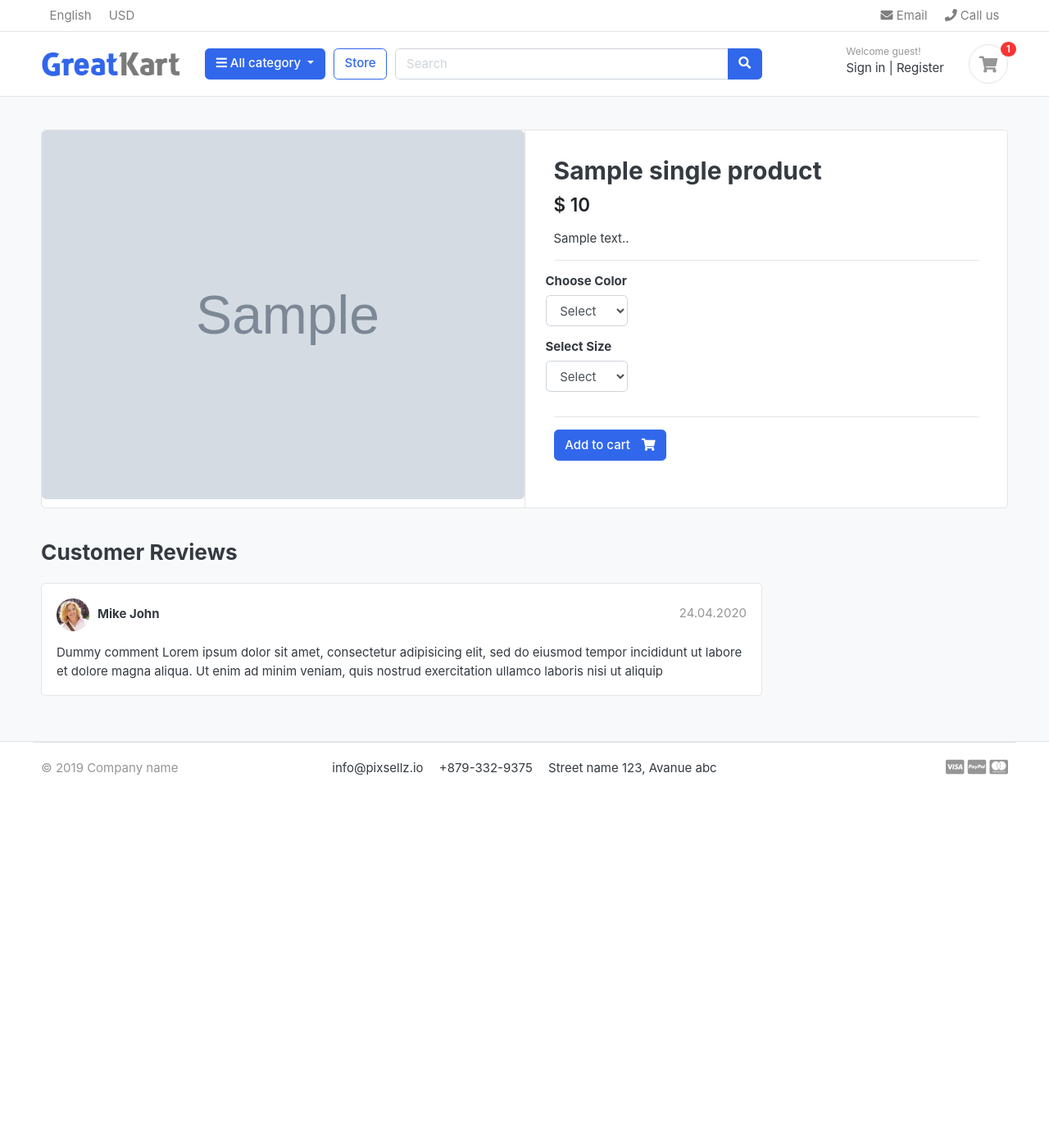
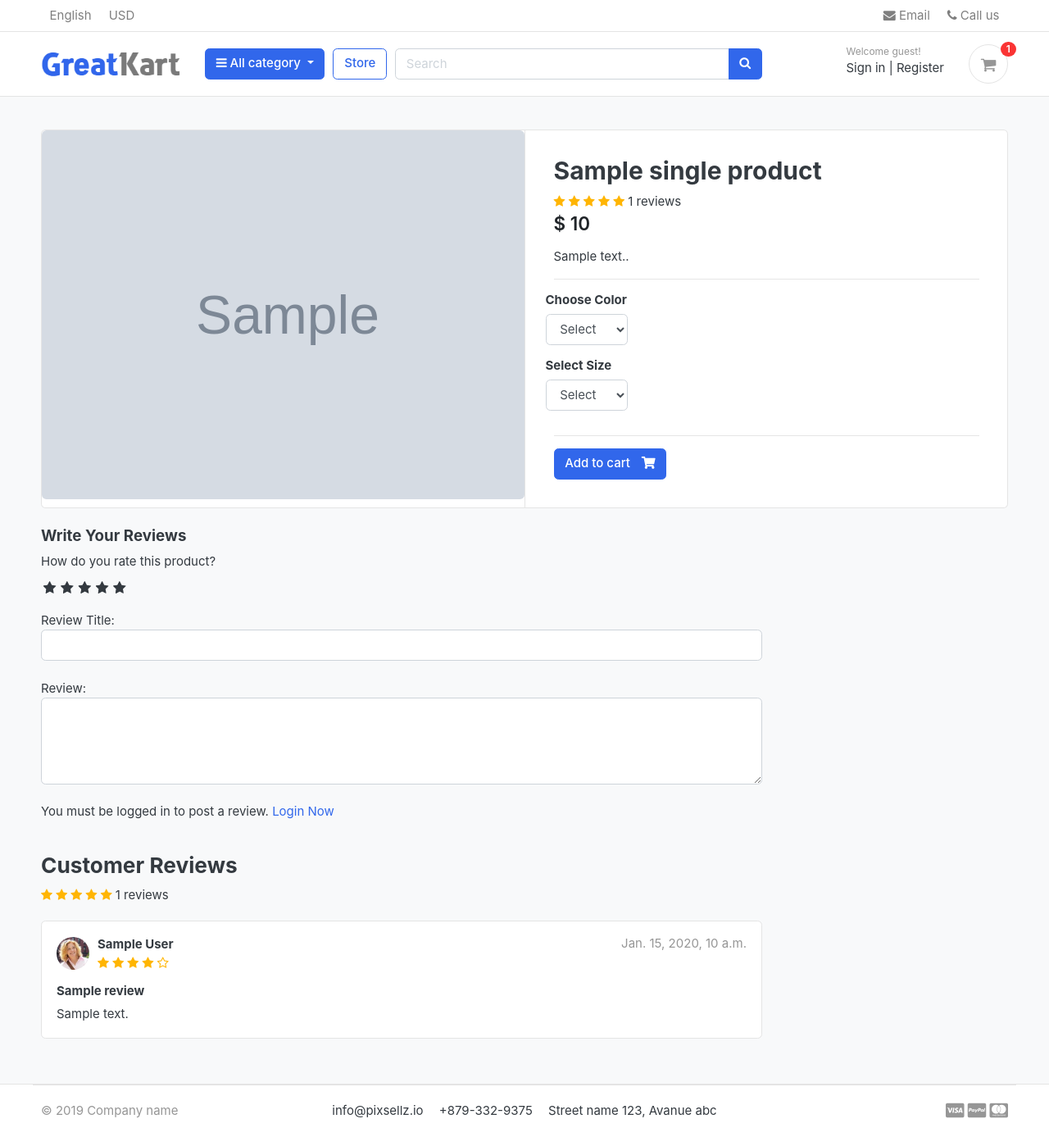
Before and after one commit to divya1298/Ecommerce-Django, a Django app: template templates/store/product_detail.html in a window 1280 px wide. Shown: the whole page at 82% size. Before the commit the page ends 946 px from the top, so only its background shows below. Run offline with Django 4.2, Linux system fonts and the light colour scheme; the template is opened without the code that fills it: most values are stand-ins (such as "Sample title", 1, 10 or a date in 2020); grey boxes marked "Sample" are stand-in pictures; some libraries are stand-ins or nearby versions; some web fonts are replaced.

Commit message:
Review and rating

```diff
--- a/accounts/models.py
+++ b/accounts/models.py
@@ -56,6 +56,9 @@ class Account(AbstractUser):
 
     objects = MyAccountManager()
 
+    def full_name(self):
+        return f'{self.first_name} {self.last_name}'
+
     def __str__(self):
         return self.email
 
--- /dev/null
+++ b/greatkart/static/css/custom.css
@@ -0,0 +1,61 @@
+/* Hide Radio button */
+.rate > input{
+  display: none;
+}
+
+.rate{
+  display: inline-block;;
+  border: 0;
+}
+
+.rate > label{
+  float: right;
+}
+
+/* Showing the stars */
+.rate > label:before{
+  display: inline-block;
+  font-size: 1.1rem;
+  font-family: FontAwesome;
+  content: "\f005";
+  margin:0;
+  padding:0.3rem .2rem;
+  cursor: pointer;
+}
+
+/* Half star */
+.rate .half:before{
+  content: "\f089";
+  position: absolute;
+  padding-right: 0;
+}
+
+/* Click and hover */
+input:checked ~ label, label:hover ~ label{
+  color: #ffb503;
+}
+
+/* hover hightlight */
+input:checked + label:hover, input:checked ~ label:hover,input:checked ~ label:hover ~ label,
+label:hover ~ input:checked ~ label{
+  color: #cc9000;
+}
+
+.rating-star i{
+  color: #ffb503 !important;
+}
+
+ul.thumb{
+  margin:0 auto;
+  padding: 0;
+  float: left;
+}
+ul.thumb li{
+  list-style: none;
+  margin: 10px;
+}
+ul.thumb li img{
+  width: 80px;
+  height: 80px;
+  border: 1px solid grey;
+}
--- a/store/admin.py
+++ b/store/admin.py
@@ -1,5 +1,5 @@
 from django.contrib import admin
-from .models import Product, Variation
+from .models import Product, Variation, ReviewRating
 
 
 # Register your models here.
@@ -11,5 +11,8 @@ class VariationAdmin(admin.ModelAdmin):
     list_display = ('product', 'variation_category', 'variation_value', 'is_active')
     list_editable = ('is_active',)
     list_filter = ('product', 'variation_category', 'variation_value', 'is_active')
+
+
 admin.site.register(Product, ProductAdmin)
 admin.site.register(Variation, VariationAdmin)
+admin.site.register(ReviewRating)
--- a/store/urls.py
+++ b/store/urls.py
@@ -6,6 +6,7 @@ urlpatterns = [
     path('', views.store, name='store'),
     path('category/<slug:category_slug>/', views.store, name='products_by_category'),
     path('category/<slug:category_slug>/<slug:product_slug>/', views.product_detail, name='product_detail'),
-    path('search/', views.search, name='search')
+    path('search/', views.search, name='search'),
+    path('submit_review/<int:product_id>/', views.submit_review, name="submit_review"),
 
 ]
--- a/templates/base.html
+++ b/templates/base.html
@@ -24,6 +24,9 @@
 <!-- custom style -->
 <link href="{% static 'css/ui.css' %}" rel="stylesheet" type="text/css"/>
 <link href="{% static 'css/responsive.css' %}" rel="stylesheet" media="only screen and (max-width: 1200px)" />
+
+<link href="{% static 'css/custom.css' %}" rel="stylesheet" type="text/css"/>
+<link rel="stylesheet" href="https://cdnjs.cloudflare.com/ajax/libs/font-awesome/4.7.0/css/font-awesome.min.css">
 
 <!-- custom javascript -->
 <script src="{% static 'js/script.js' %}" type="text/javascript"></script>
--- a/templates/store/product_detail.html
+++ b/templates/store/product_detail.html
@@ -23,6 +23,16 @@
 <article class="content-body">
 
 <h2 class="title">{{ single_product.product_name }}</h2>
+	<div class="rating-star">
+		<span>
+			<i class="fa fa-star{% if single_product.averageReview < 0.5 %}-o{% elif single_product.averageReview >= 0.5 and single_product.averageReview < 1 %}-half-o {% endif %}" aria-hidden="true"></i>
+			<i class="fa fa-star{% if single_product.averageReview < 1.5 %}-o{% elif single_product.averageReview >= 1.5 and single_product.averageReview < 2 %}-half-o {% endif %}" aria-hidden="true"></i>
+			<i class="fa fa-star{% if single_product.averageReview < 2.5 %}-o{% elif single_product.averageReview >= 2.5 and single_product.averageReview < 3 %}-half-o {% endif %}" aria-hidden="true"></i>
+			<i class="fa fa-star{% if single_product.averageReview < 3.5 %}-o{% elif single_product.averageReview >= 3.5 and single_product.averageReview < 4 %}-half-o {% endif %}" aria-hidden="true"></i>
+			<i class="fa fa-star{% if single_product.averageReview < 4.5 %}-o{% elif single_product.averageReview >= 4.5 and single_product.averageReview < 5 %}-half-o {% endif %}" aria-hidden="true"></i>
+	        <span>{{single_product.countReview}} reviews</span>
+		</span>
+	</div>
 
 <div class="mb-3">
 	<var class="price h4">$ {{ single_product.price }}</var>
@@ -70,30 +80,86 @@
 <br>
 
 <div class="row">
-			<div class="col-md-9">
-
-	<header class="section-heading">
-		<h3>Customer Reviews </h3>
-
-	</header>
-
-	<article class="box mb-3">
+	<div class="col-md-9">
+		<form action="{% url 'submit_review' single_product.id %}" method="POST">
+			{% csrf_token %}
+			<h5>Write Your Reviews</h5>
+			<div>
+				<!-- Rating stars -->
+				<label>How do you rate this product?</label>
+				<br>
+				<div class="rate">
+					<input type="radio" name="rating" id="rating10" value="5" required /><label for="rating10" title="5"></label>
+					<input type="radio" name="rating" id="rating9" value="4.5" required /><label for="rating9" title="4.5" class="half"></label>
+					<input type="radio" name="rating" id="rating8" value="4" required /><label for="rating8" title="4"></label>
+					<input type="radio" name="rating" id="rating7" value="3.5" required /><label for="rating7" title="3.5" class="half"></label>
+					<input type="radio" name="rating" id="rating6" value="3" required /><label for="rating6" title="3"></label>
+					<input type="radio" name="rating" id="rating5" value="2.5" required /><label for="rating5" title="2.5" class="half"></label>
+					<input type="radio" name="rating" id="rating4" value="2" required /><label for="rating4" title="2"></label>
+					<input type="radio" name="rating" id="rating3" value="1.5" required /><label for="rating3" title="1.5" class="half"></label>
+					<input type="radio" name="rating" id="rating2" value="1" required /><label for="rating2" title="1"></label>
+					<input type="radio" name="rating" id="rating1" value="0.5" required /><label for="rating1" title="0.5" class="half"></label>
+			</div>
+				<br>
+				Review Title:
+				<input type="text" class="form-control" name="subject">
+				<br>
+				Review:
+				<textarea name="review" rows="4" class="form-control"></textarea>
+				<br>
+				{% if user.is_authenticated %}
+				    {% if orderproduct %}
+				        <input type="submit" value="Submit Review" class="btn btn-primary">
+				    {% else %}
+                         <p>You must purchase this product to post a review.
+				    {% endif %}
+				{% else %}
+				<p>You must be logged in to post a review. <span><a href="{% url 'login' %}">Login Now</a></span></p>
+				{% endif %}
+			</div>
+			{% include 'includes/alerts.html' %}
+		</form>
+		<br>
+		<header class="section-heading">
+			<h3>Customer Reviews </h3>
+			<div class="rating-star">
+				<span>
+					<i class="fa fa-star{% if single_product.averageReview < 0.5 %}-o{% elif single_product.averageReview >= 0.5 and single_product.averageReview < 1 %}-half-o {% endif %}" aria-hidden="true"></i>
+			        <i class="fa fa-star{% if single_product.averageReview < 1.5 %}-o{% elif single_product.averageReview >= 1.5 and single_product.averageReview < 2 %}-half-o {% endif %}" aria-hidden="true"></i>
+			        <i class="fa fa-star{% if single_product.averageReview < 2.5 %}-o{% elif single_product.averageReview >= 2.5 and single_product.averageReview < 3 %}-half-o {% endif %}" aria-hidden="true"></i>
+			        <i class="fa fa-star{% if single_product.averageReview < 3.5 %}-o{% elif single_product.averageReview >= 3.5 and single_product.averageReview < 4 %}-half-o {% endif %}" aria-hidden="true"></i>
+			        <i class="fa fa-star{% if single_product.averageReview < 4.5 %}-o{% elif single_product.averageReview >= 4.5 and single_product.averageReview < 5 %}-half-o {% endif %}" aria-hidden="true"></i>
+					<span>{{single_product.countReview}} reviews</span>
+				</span>
+	        </div>
+		</header>
+		{% for review in reviews %}
+		<article class="box mb-3">
 		<div class="icontext w-100">
 			<img src="{% static './images/avatars/avatar1.jpg' %}" class="img-xs icon rounded-circle">
 			<div class="text">
-				<span class="date text-muted float-md-right">24.04.2020 </span>
-				<h6 class="mb-1">Mike John </h6>
+				<span class="date text-muted float-md-right">{{review.updated_at}} </span>
+				<h6 class="mb-1">{{review.user.full_name}}</h6>
+				<div class="rating-star">
+					<span>
+						<i class="fa fa-star{% if review.rating == 0.5 %}-half-o{% elif review.rating < 1 %}-o {% endif %}" aria-hidden="true"></i>
+						<i class="fa fa-star{% if review.rating == 1.5 %}-half-o{% elif review.rating < 2 %}-o {% endif %}" aria-hidden="true"></i>
+						<i class="fa fa-star{% if review.rating == 2.5 %}-half-o{% elif review.rating < 3 %}-o {% endif %}" aria-hidden="true"></i>
+						<i class="fa fa-star{% if review.rating == 3.5 %}-half-o{% elif review.rating < 4 %}-o {% endif %}" aria-hidden="true"></i>
+						<i class="fa fa-star{% if review.rating == 4.5 %}-half-o{% elif review.rating < 5 %}-o {% endif %}" aria-hidden="true"></i>
+					</span>
+				</div>
 
 			</div>
 		</div> <!-- icontext.// -->
 		<div class="mt-3">
+			<h6>{{review.subject}}</h6>
 			<p>
-				Dummy comment Lorem ipsum dolor sit amet, consectetur adipisicing elit, sed do eiusmod
-				tempor incididunt ut labore et dolore magna aliqua. Ut enim ad minim veniam,
-				quis nostrud exercitation ullamco laboris nisi ut aliquip
+				{{review.review}}
 			</p>
 		</div>
 	</article>
+    {% endfor %}
 
 
 
```
Also changed, not shown: store/forms.py (added, +7 -0 lines), store/models.py (+31 -0 lines), store/views.py (+42 -3 lines), store/migrations/0003_reviewrating.py (added).
